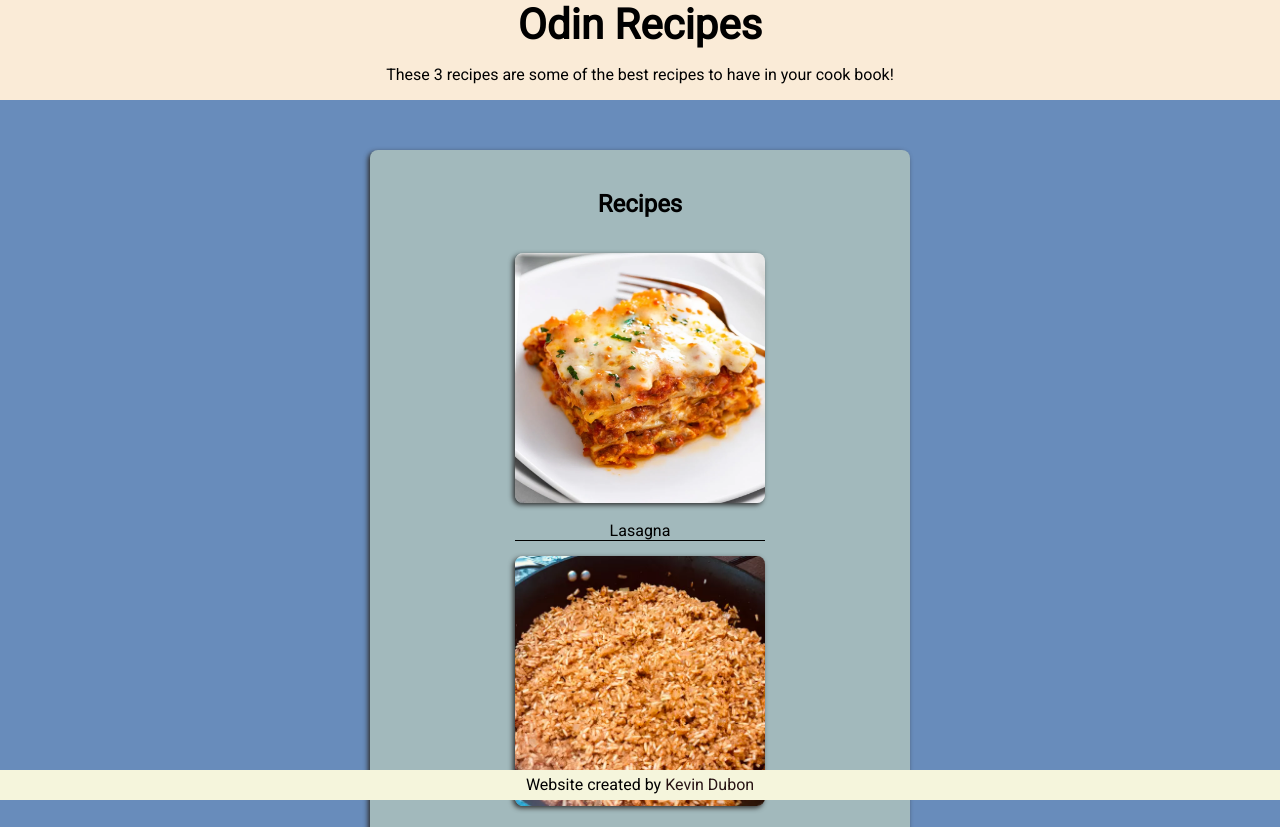
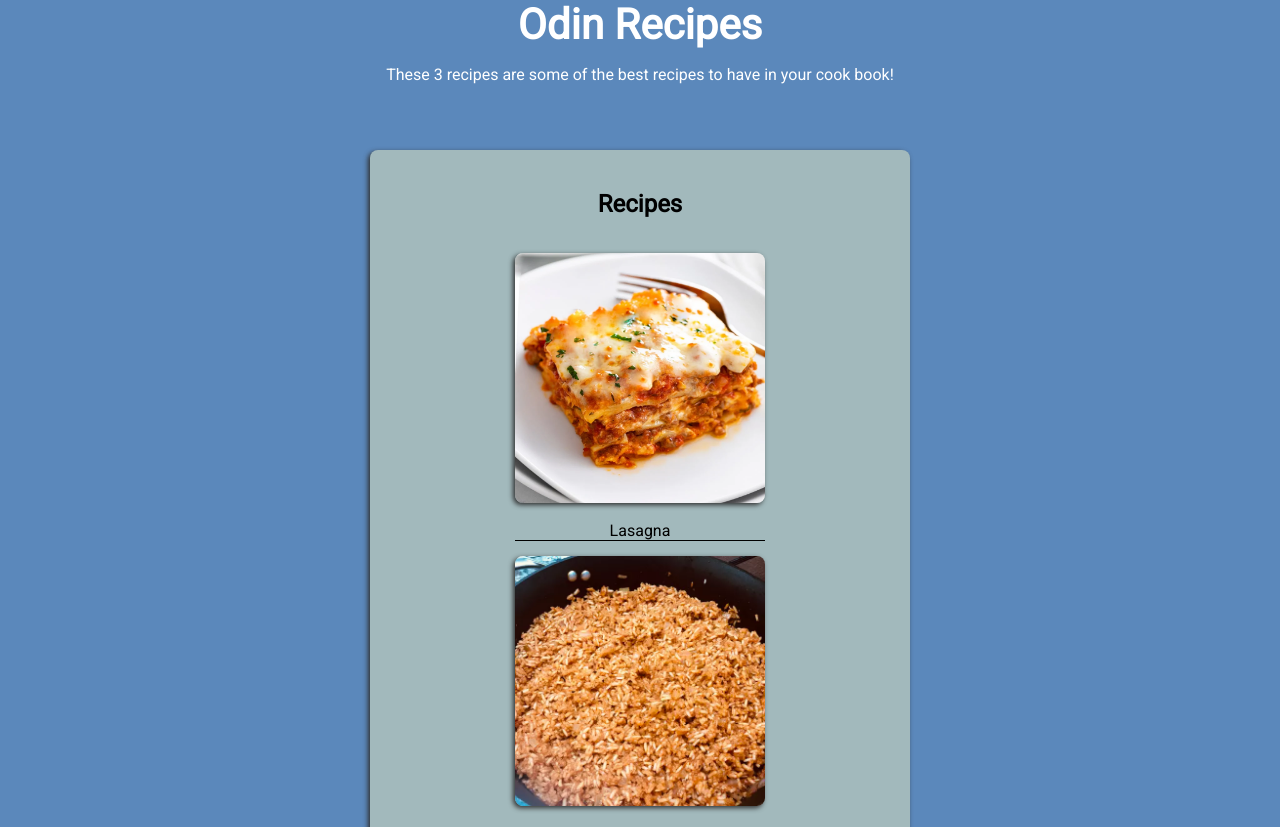
Before and after one commit to Dubonk/odin-recipes2, a plain HTML site: page index.html in a window 1280 px wide. Shown: the top 827 px of the page. Drawn offline with Linux system fonts and the light colour scheme.

Commit message:
Updated colors

```diff
--- a/styles/style.css
+++ b/styles/style.css
@@ -5,7 +5,7 @@ body {
     flex-direction: column;
     height: 100vh;
     margin: 0;
-    background-color: rgb(104, 140, 187);
+    background-color: rgb(91, 136, 187);
     font-family: 'Roboto', sans-serif;
 }
 
@@ -21,7 +21,7 @@ body {
 }
 
 .header {
-    background-color: antiquewhite;
+    color: white;
     width: 100%;
 }
 .title {
@@ -72,13 +72,11 @@ a:hover {
 }
 
 .footer {
-    position: fixed;
-    bottom: 0;
     width: 100%;
     padding-top: 5px;
     padding-bottom: 6px;
-    background-color: beige;
     text-align: center;
+    margin-top: 25px;
 }
 
 #githubLink {
```
